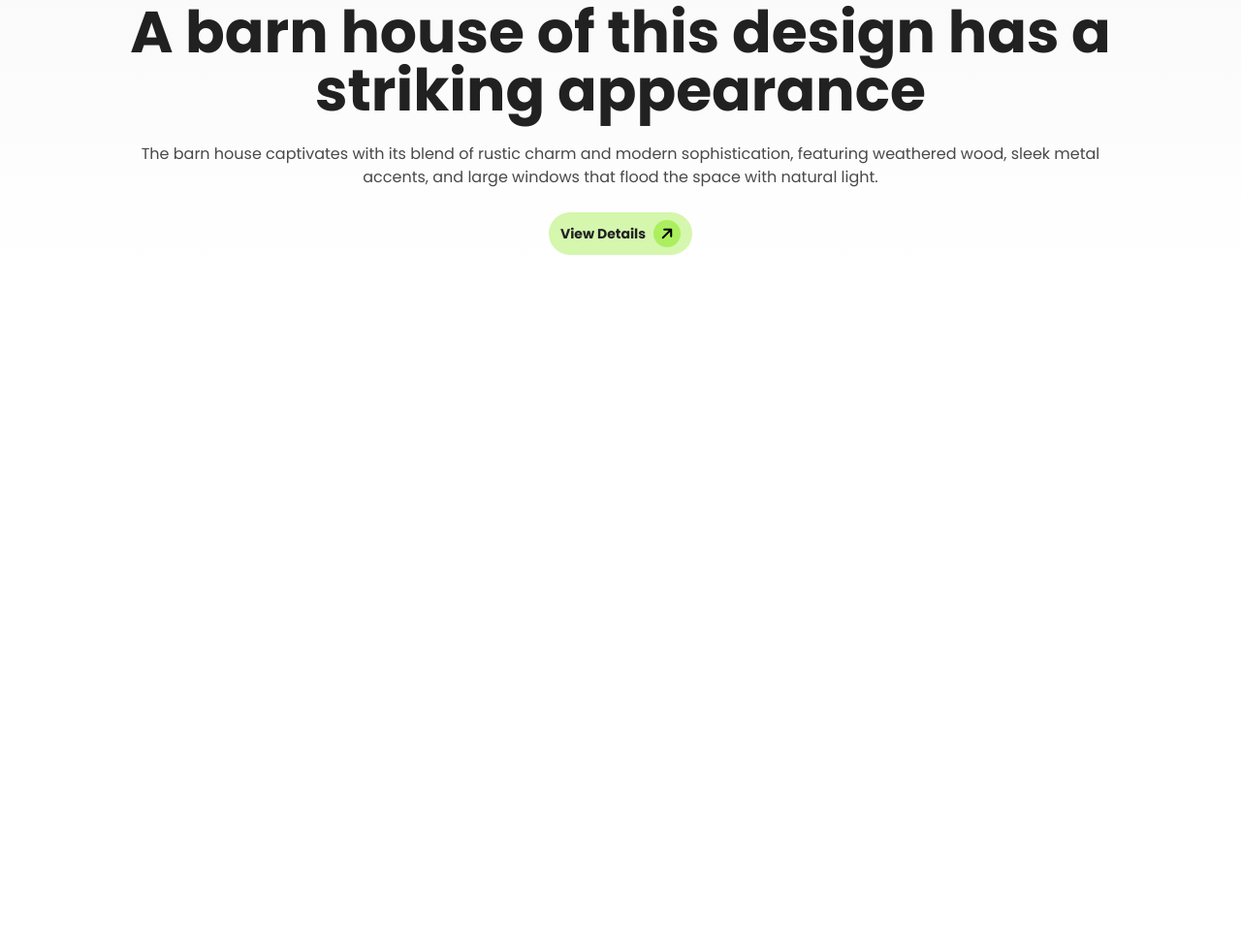
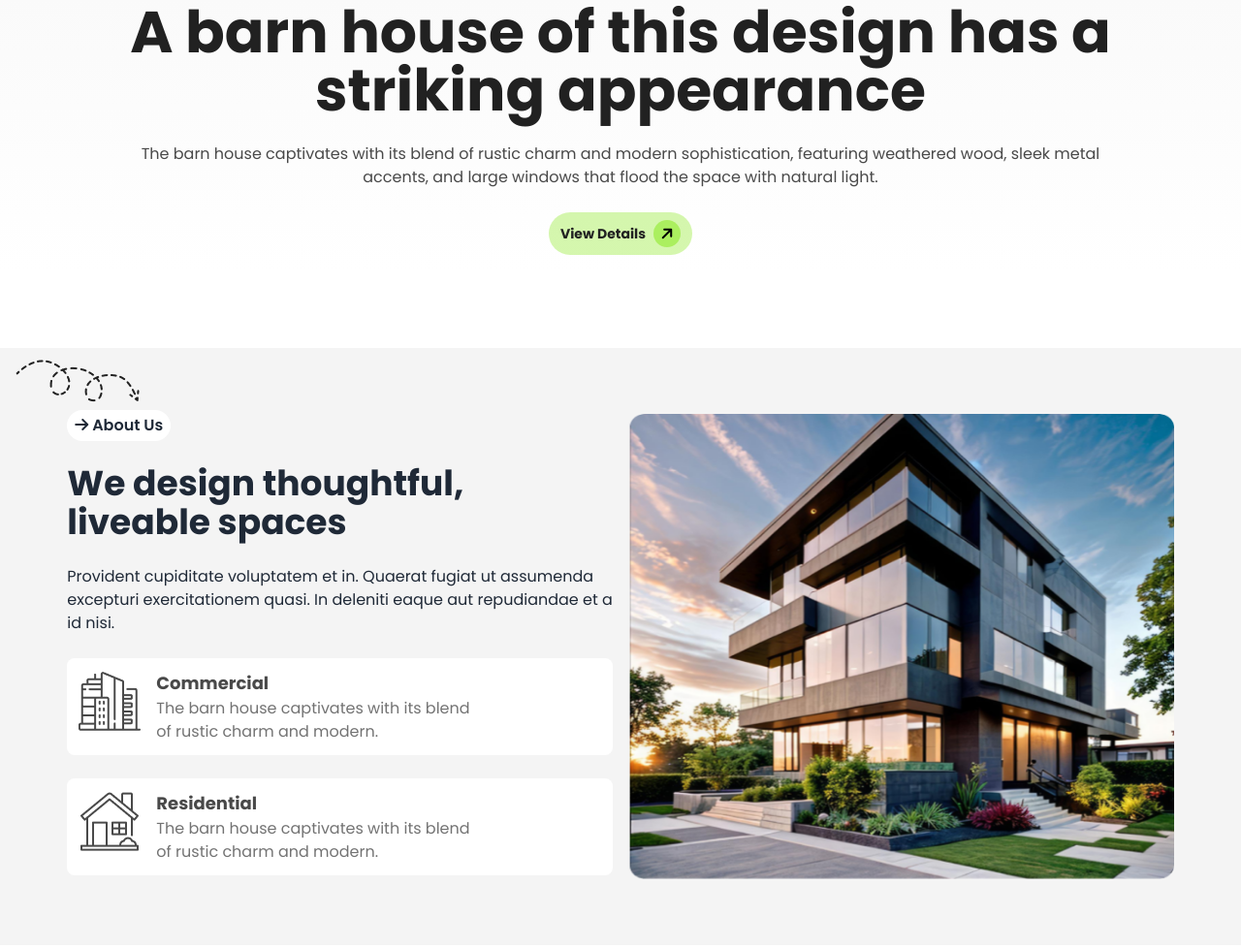
Before and after one commit to sumaya257/assignment-3-using-tailwid-daisy-UI, a plain HTML site: page index.html in a window 1280 px wide. Shown: the part 340-1318 px from the top of the page at 97% size. Before the commit the page ends 800 px from the top, so only its background shows below. Drawn offline with nearby package versions, Linux system fonts and the light colour scheme.

Commit message:
we-design-thoughtful-part-done

```diff
--- a/index.html
+++ b/index.html
@@ -122,12 +122,74 @@
 
  <!-- body part -->
     <main>
-    <!-- section 1 -->
-     <section class="bg-[rgb(30, 30, 30)] my-24">
-      <div>
 
-      </div>
+    <!-- we design section -->
+      <section class="bg-[#F4F4F4] my-20 lg:relative">
+        <div class="lg:absolute hidden lg:block lg:pt-3 lg:pl-4">
+            <img src="./assets/Vector.png" alt="">
+        </div>
+
+        <div class="w-11/12 mx-auto hero py-8">
+          <div class="hero-content flex-col lg:flex-row h-full">
+            <!-- Content Section -->
+            <div class="flex-1 h-full w-full lg:w-1/2"> <!-- Added h-full and w-full lg:w-1/2 -->
+              <button class="rounded-full bg-white font-semibold p-2 py-1 lg:mt-4">
+                <i class="fa-solid fa-arrow-right"></i> About Us
+              </button>
+              <h2 class="text-4xl font-bold my-6">We design thoughtful, <br> liveable spaces</h2>
+              <p>
+                Provident cupiditate voluptatem et in. Quaerat fugiat ut assumenda excepturi exercitationem
+                quasi. In deleniti eaque aut repudiandae et a id nisi.
+              </p>
+
+              <div class="flex gap-4 bg-white p-3 rounded-lg my-6">
+                <div>
+                  <img src="./assets/commercial.png" alt="">
+                </div>
+                <div>
+                  <h4 class="text-lg font-bold text-[#494949]">Commercial</h4>
+                  <p class="text-[#737373]">The barn house captivates with its blend <br> of rustic charm and modern.</p>
+                </div>
+              </div>
+
+              <div class="flex gap-4 bg-white p-3 rounded-lg my-6">
+                <div>
+                  <img src="./assets/residential.png" alt="">
+                </div>
+                <div>
+                  <h4 class="text-lg font-bold text-[#494949]">Residential</h4>
+                  <p class="text-[#737373]">The barn house captivates with its blend <br> of rustic charm and modern.</p>
+                </div>
+              </div>
+            </div>
+
+            <!-- Image Section -->
+            <div class="flex-1 w-full lg:w-1/2 flex items-center justify-center h-[480px]"> <!-- Added h-full, w-full lg:w-1/2, flex, items-center, justify-center -->
+              <img
+                src="./assets/Rectangle.png"
+                class="rounded-lg  w-full h-full"/> <!-- Changed max-w-sm to max-w-full and h-auto -->
+            </div>
+          </div>
+        </div>
       </section>
+
+      <!-- work process -->
+      <section class="text-[#F4F4F4]">
+        <div class="w-11/12 mx-auto">
+          <div>
+            <button class="rounded-full bg-white font-semibold p-2 py-1 lg:mt-4">
+              <i class="fa-solid fa-arrow-right"></i>How We Works
+            </button>
+            <h2 class="text-4xl font-bold my-6">Our Works Process</h2>
+            <p>
+              The barn house captivates with its blend of rustic charm and modern sophistication, featuring weathered wood, sleek metal accents.
+            </p>
+            </div>
+
+        </div>
+
+      </section>
+
 
     </main>
     <footer></footer>
```
